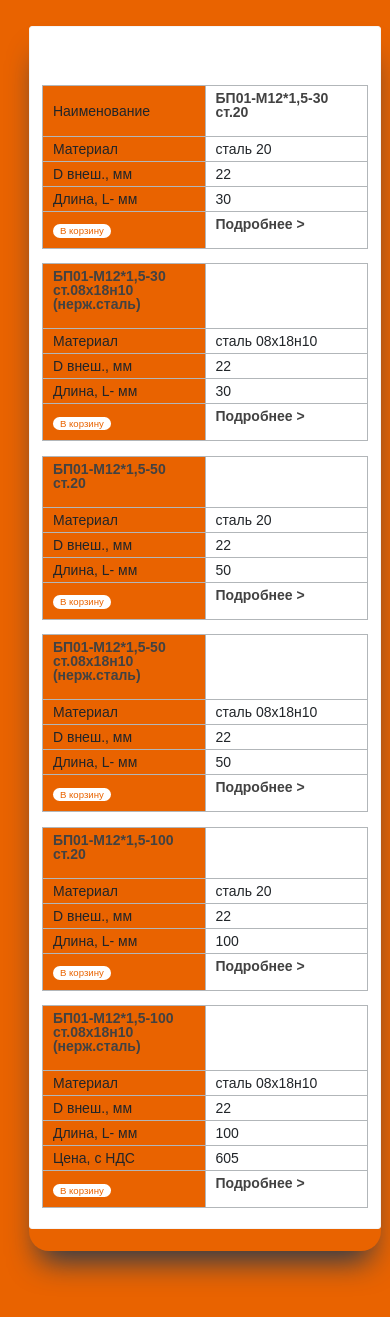
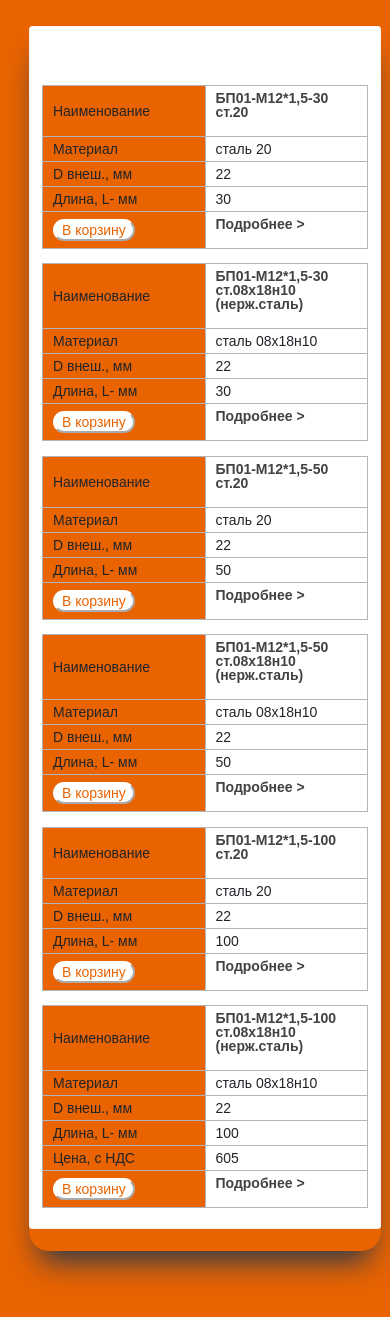
Before and after one commit to korado2022/webural, a Django app: page /mainapp/catalog-card/bobyshki/BN01/ in a window 390 px wide. Shown: the part 845-2162 px from the top of the page. Run offline with Django 4.2, Linux system fonts and the light colour scheme; some libraries are stand-ins or nearby versions; some web fonts are replaced.

Commit message:
new_card_css

```diff
--- a/mainapp/templates/mainapp/bobyshki-table.html
+++ b/mainapp/templates/mainapp/bobyshki-table.html
@@ -442,8 +442,7 @@
                                 <tr class="two-colums">
                                     <td>Наименование</td>
                                     <td>
-                                        <p><a hreflang="ru" class="table-link"
-                                            href="#">
+                                        <p><a hreflang="ru" class="table-link" href="#">
                                             БП01-М12*1,5-30 ст.20</a></p>
                                     </td>
                                 </tr>
@@ -465,7 +464,7 @@
                                 <tr></tr>
                                 <tr class="two-colums">
                                     <td>
-                                        <button class="card__add pc_btn2 pc_btn_wi" style="border: none;font-size: 0.8rem"
+                                        <button class="card__add pc_btn2 pc_btn_wi"
                                         data-id="{{ product.id }}">В корзину</button>
                                     </td>
                                     <td>
@@ -478,11 +477,11 @@
                         <table cellpadding="0" border="0" class="tab-product-table-item">
                             <tbody>
                                 <tr class="two-colums">
-                                    <td><p><a hreflang="ru" class="table-link"
-                                        href="#">
-                                        БП01-М12*1,5-30 ст.08х18н10 (нерж.сталь)</a></p>
+                                    <td>Наименование</td>
+                                    <td>
+                                        <p><a hreflang="ru" class="table-link" href="#">
+                                            БП01-М12*1,5-30 ст.08х18н10 (нерж.сталь)</a></p>
                                     </td>
-                                    <td></td>
                                 </tr>
                                 <tr></tr>
                                 <tr class="two-colums">
@@ -501,7 +500,7 @@
                                 <tr></tr>
                                 <tr class="two-colums">
                                     <td>
-                                        <button class="card__add pc_btn2 pc_btn_wi" style="border: none;font-size: 0.8rem"
+                                        <button class="card__add pc_btn2 pc_btn_wi"
                                         data-id="{{ product.id }}">В корзину</button>
                                     </td>
                                     <td>
@@ -514,11 +513,11 @@
                         <table cellpadding="0" border="0" class="tab-product-table-item">
                             <tbody>
                                 <tr class="two-colums">
-                                    <td><p><a hreflang="ru" class="table-link"
-                                        href="#">
-                                        БП01-М12*1,5-50 ст.20</a></p>
+                                    <td>Наименование</td>
+                                    <td>
+                                        <p><a hreflang="ru" class="table-link" href="#">
+                                            БП01-М12*1,5-50 ст.20</a></p>
                                     </td>
-                                    <td></td>
                                 </tr>
                                 <tr></tr>
                                 <tr class="two-colums">
@@ -539,7 +538,7 @@
 
                                 <tr class="two-colums">
                                     <td>
-                                        <button class="card__add pc_btn2 pc_btn_wi" style="border: none;font-size: 0.8rem"
+                                        <button class="card__add pc_btn2 pc_btn_wi"
                                         data-id="{{ product.id }}">В корзину</button>
                                     </td>
                                     <td>
@@ -552,10 +551,11 @@
                         <table cellpadding="0" border="0" class="tab-product-table-item">
                             <tbody>
                                 <tr class="two-colums">
-                                    <td><p><a hreflang="ru" class="table-link"
-                                        href="#">БП01-М12*1,5-50 ст.08х18н10 (нерж.сталь)</a></p>
+                                    <td>Наименование</td>
+                                    <td>
+                                        <p><a hreflang="ru" class="table-link"
+                                            href="#">БП01-М12*1,5-50 ст.08х18н10 (нерж.сталь)</a></p>
                                     </td>
-                                    <td></td>
                                 </tr>
                                 <tr></tr>
                                 <tr class="two-colums">
@@ -576,7 +576,7 @@
 
                                 <tr class="two-colums">
                                     <td>
-                                        <button class="card__add pc_btn2 pc_btn_wi" style="border: none;font-size: 0.8rem"
+                                        <button class="card__add pc_btn2 pc_btn_wi"
                                         data-id="{{ product.id }}">В корзину</button>
                                     </td>
                                     <td>
@@ -589,10 +589,11 @@
                         <table cellpadding="0" border="0" class="tab-product-table-item">
                             <tbody>
                                 <tr class="two-colums">
-                                    <td><p><a hreflang="ru" class="table-link"
-                                        href="#">БП01-М12*1,5-100 ст.20</a></p>
+                                    <td>Наименование</td>
+                                    <td>
+                                        <p><a hreflang="ru" class="table-link"
+                                            href="#">БП01-М12*1,5-100 ст.20</a></p>
                                     </td>
-                                    <td></td>
                                 </tr>
                                 <tr></tr>
                                 <tr class="two-colums">
@@ -612,7 +613,7 @@
                                 <tr></tr>
                                 <tr class="two-colums">
                                     <td>
-                                        <button class="card__add pc_btn2 pc_btn_wi" style="border: none;font-size: 0.8rem"
+                                        <button class="card__add pc_btn2 pc_btn_wi"
                                         data-id="{{ product.id }}">В корзину</button>
                                     </td>
                                     <td>
@@ -625,10 +626,11 @@
                         <table cellpadding="0" border="0" class="tab-product-table-item">
                             <tbody>
                                 <tr class="two-colums">
-                                    <td><p><a hreflang="ru" class="table-link"
-                                        href="#">БП01-М12*1,5-100 ст.08х18н10 (нерж.сталь)</a></p>
+                                    <td>Наименование</td>
+                                    <td>
+                                        <p><a hreflang="ru" class="table-link"
+                                            href="#">БП01-М12*1,5-100 ст.08х18н10 (нерж.сталь)</a></p>
                                     </td>
-                                    <td></td>
                                 </tr>
                                 <tr></tr>
                                 <tr class="two-colums">
@@ -653,7 +655,7 @@
                                 <tr></tr>
                                 <tr class="two-colums">
                                     <td>
-                                        <button class="card__add pc_btn2 pc_btn_wi" style="border: none;font-size: 0.8rem"
+                                        <button class="card__add pc_btn2 pc_btn_wi"
                                         data-id="{{ product.id }}">В корзину</button>
                                     </td>
                                     <td>
--- a/static/css/style.css
+++ b/static/css/style.css
@@ -1570,7 +1570,7 @@ a.table-link {
         width: 300px;
     }
     .product_card_text {
-        height: 90px;
+        height: 80px;
     }
 }
 
@@ -1691,10 +1691,10 @@ a.table-link {
         height: 360px;
     }
     .product_card_img {
-        width: 280px;
+        width: 300px;
     }
     .product_card_text {
-        height: 90px;
+        height: 80px;
     }
 }
 
```
Also changed, not shown: mainapp/templates/mainapp/catalog-card-bobyshki.html (+7 -10 lines).
